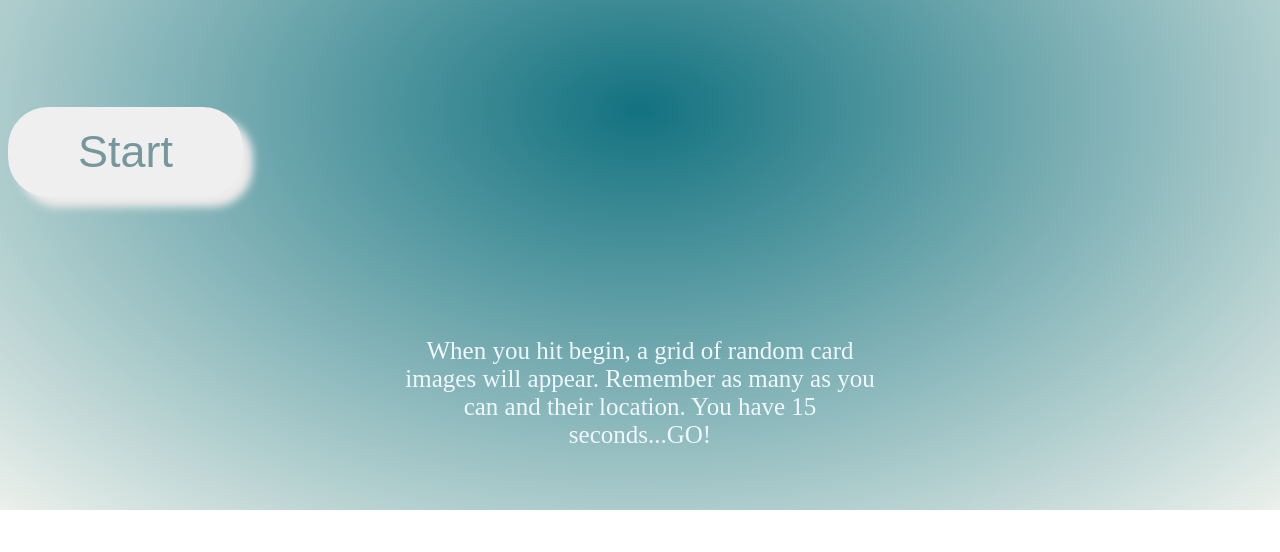
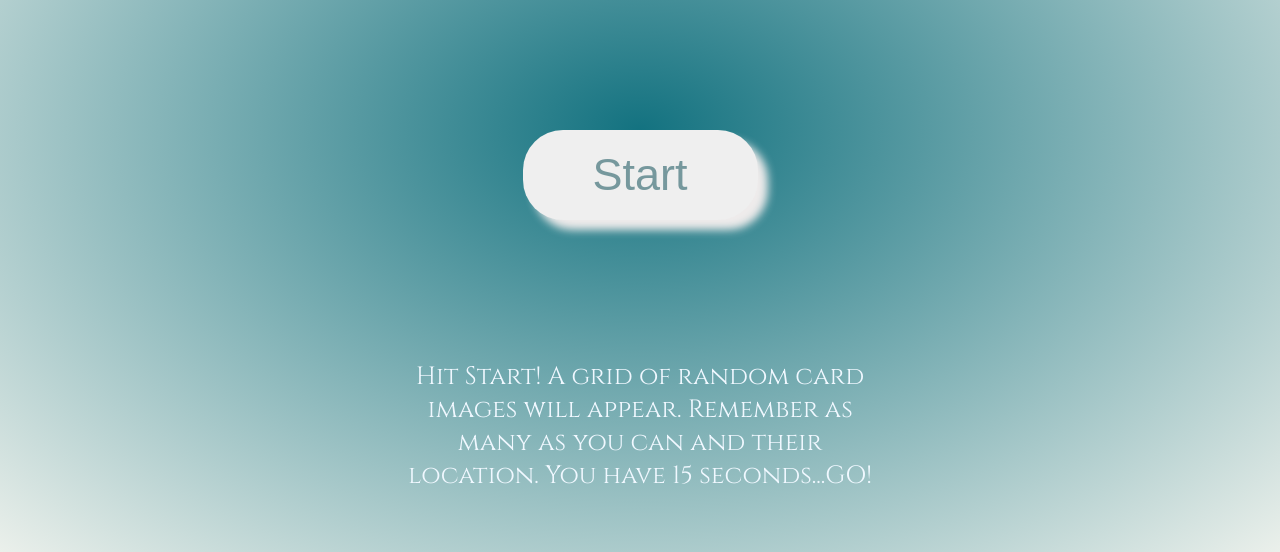
Before and after one commit to laurennguyen395/Loteria-Memory-Edition, a plain HTML site: page index.html in a window 1280 px wide. Shown: the part 290-842 px from the top of the page. Before the commit the page ends 800 px from the top, so only its background shows below. Drawn offline with Linux system fonts and the light colour scheme.

Commit message:
changed intro paragraph

```diff
--- a/index.html
+++ b/index.html
@@ -6,18 +6,16 @@
     <title>Loteria Memory</title>
     <script src = "./js/app.js" defer></script>
     <link rel="stylesheet" href="css/style.css">
+    <link href="https://fonts.googleapis.com/css2?family=Cinzel&display=swap" rel="stylesheet">
 </head>
+
 <body>
     <h1> Loteria </h1>
         <h3>Memory Game</h3>
-        <button class = 'startButton'>Start</button>
-        <p>When you hit begin, a grid of random card images will appear.
+        <div class = "stBtnContainer"><button class = 'startButton'>Start</button></div>
+        <p>Hit Start! A grid of random card images will appear.
             Remember as many as you can and their location. You have 15 seconds...GO!
         </p>
+</body>
 
-
-
-
-
-</body>
 </html>
```
